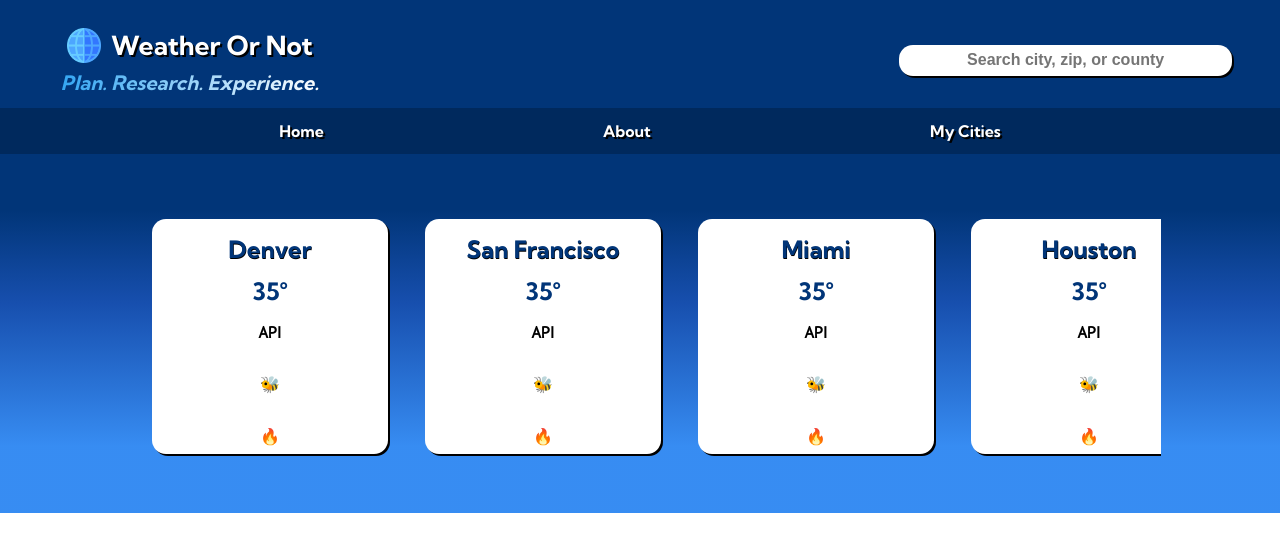
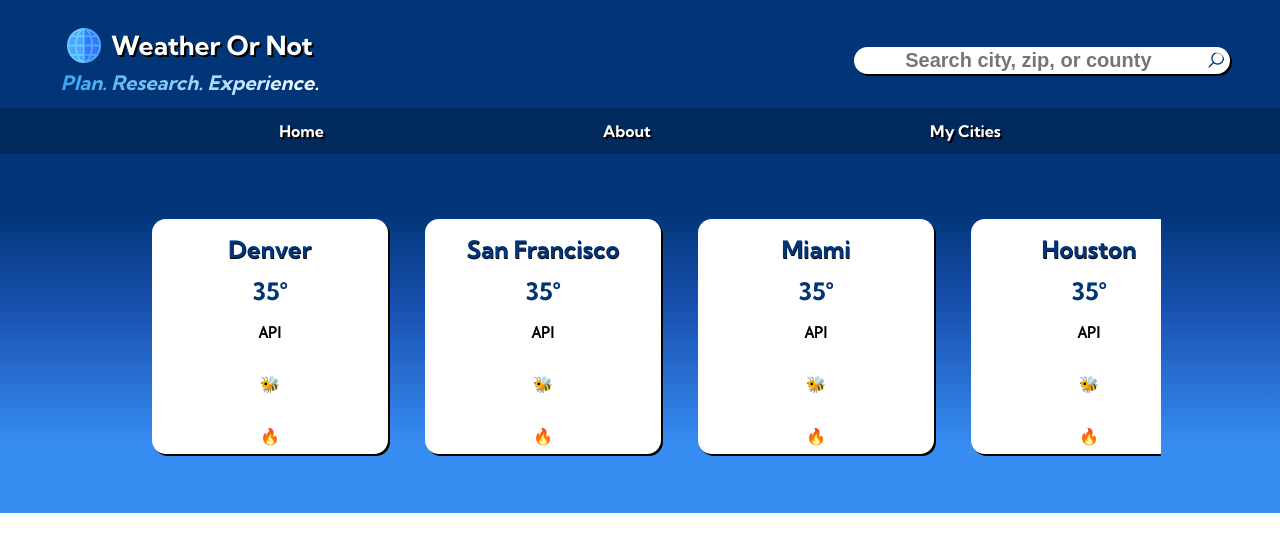
Before and after one commit to leighlars/BreatheAmAIRica, a React (Create React App) app: page / in a window 1280 px wide. Shown: the top 552 px of the page. Built offline with nearby package versions, Linux system fonts and the light colour scheme; no server answers.

Commit message:
Add mag glass icon to search bar

```diff
--- a/src/Search/Search.scss
+++ b/src/Search/Search.scss
@@ -1,17 +1,29 @@
 @import '../styles/_variables.scss';
 
 
-.search-input {
-  border-radius: 14px;
-  border: none;
-  padding: .5%;
-  font-weight: bold;
-  font-size: 16px;
+.search-bar {
+  @include rowDisplay();
   margin-right: 3em;
-  text-align: center;
-  box-shadow: 2px 2px black;
-  width: 20em;
+  padding: 2px;
   &:hover {
     border: 2px solid $goldenrod;
+    border-radius: 14px;
+  }
+  .search-input {
+    border-radius: 14px 0 0 14px;
+    border: none;
+    padding: .5%;
+    font-weight: bold;
+    font-size: 20px;
+    text-align: center;
+    box-shadow: 2px 2px black;
+    width: 18em;
+  }
+  .search-icon {
+    background: white;
+    padding: 1.5%;
+    width: 1em;
+    border-radius: 0 14px 14px 0;
+    box-shadow: 2px 2px black;
   }
 }
--- a/src/Search/Search.tsx
+++ b/src/Search/Search.tsx
@@ -1,6 +1,7 @@
 import React, { useState, useEffect } from 'react'
 import { getCoordinates, getLocationData } from '../helpers/apiCalls'
 import './Search.scss'
+import magGlass from '../assets/search.png'
 
 const Search: React.FC = () => {
   const [query, setQuery] = useState<string>('')
@@ -28,6 +29,7 @@ const Search: React.FC = () => {
 	}
 
   return (
+		<div className="search-bar">
 			<input
 				aria-label="search-input"
 				className="search-input"
@@ -35,6 +37,9 @@ const Search: React.FC = () => {
 				onChange={(e) => setQuery(e.target.value)}
 				placeholder="Search city, zip, or county"
 			/>
+			<img src={magGlass} alt='magnifying glass search icon' className='search-icon'/>
+		</div>
+
   )
 }
 
```
Also changed, not shown: src/assets/search.png (added). Lines whose indentation alone changed are shown as unchanged.
